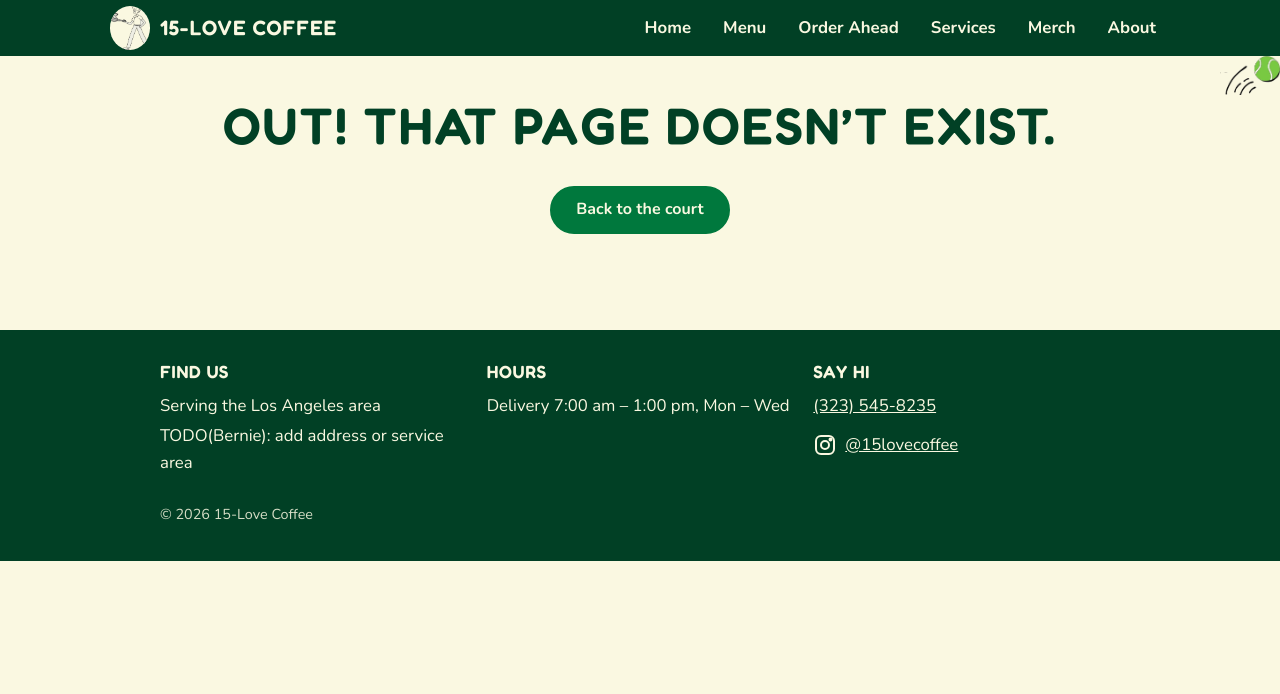
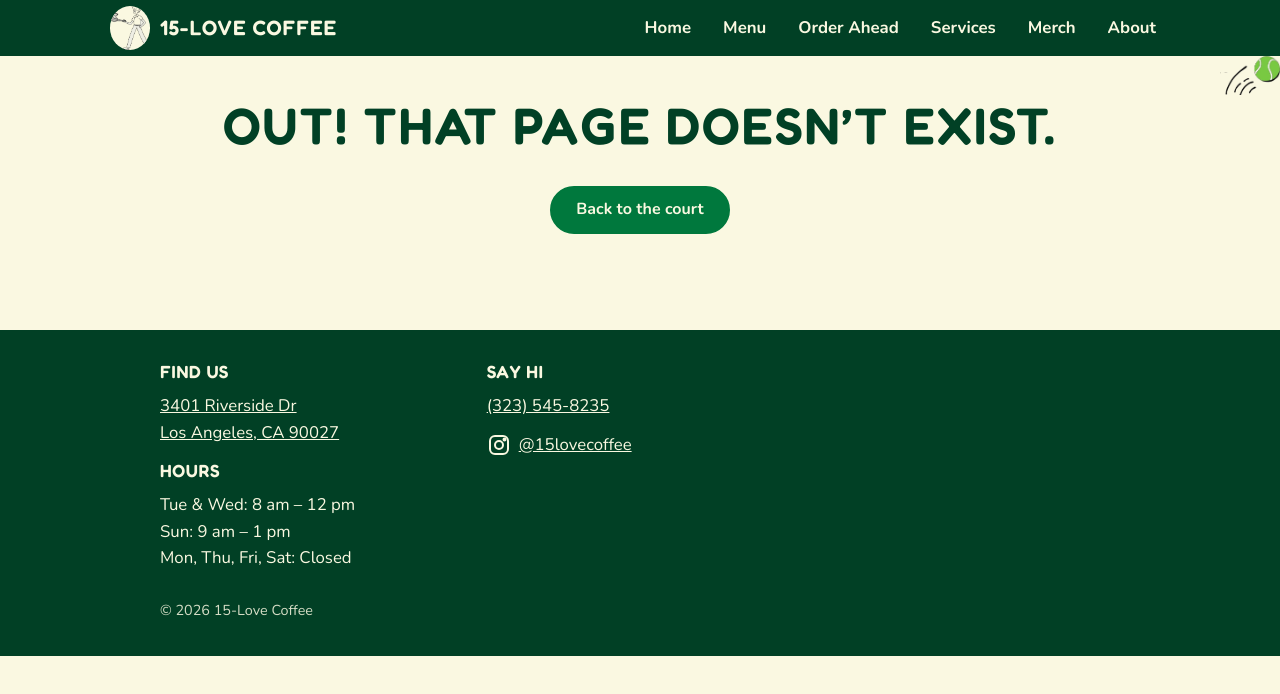
Before and after one commit to quintondang/15-love-coffee, a plain HTML site: page 404.html in a window 1280 px wide. Drawn offline with nearby package versions, Linux system fonts and the light colour scheme.

Commit message:
Add address and hours to footer
Co-Authored-By: Claude Sonnet 5.5 <noreply@anthropic.com>
Claude-Session: https://claude.ai/code/session_017cFVQhrY8HgyomCBtFMavT

```diff
--- a/404.html
+++ b/404.html
@@ -35,8 +35,8 @@
 </main>
 <footer class="site-footer">
   <div class="container">
-    <div><h2>Find us</h2><p>Serving the Los Angeles area <!-- TODO(Bernie): replace with address / service area --></p><p>TODO(Bernie): add address or service area</p></div>
-    <div><h2>Hours</h2><p>Delivery 7:00 am &ndash; 1:00 pm, Mon &ndash; Wed <!-- TODO(Bernie): confirm hours --></p></div>
+    <div><h2>Find us</h2><p><a href="https://www.google.com/maps/search/?api=1&amp;query=3401+Riverside+Dr+Los+Angeles+CA+90027" target="_blank" rel="noopener">3401 Riverside Dr<br>Los Angeles, CA 90027</a></p>
+      <h2 style="margin-top:14px">Hours</h2><p>Tue &amp; Wed: 8 am &ndash; 12 pm<br>Sun: 9 am &ndash; 1 pm<br>Mon, Thu, Fri, Sat: Closed</p></div>
     <div><h2>Say hi</h2><p><a href="tel:+13235458235">(323) 545-8235</a></p><p><a class="ig-link" href="https://www.instagram.com/15lovecoffee" target="_blank" rel="noopener"><svg width="24" height="24" viewBox="0 0 24 24" fill="none" stroke="currentColor" stroke-width="2" aria-hidden="true"><rect x="3" y="3" width="18" height="18" rx="5"/><circle cx="12" cy="12" r="4"/><circle cx="17.5" cy="6.5" r="1" fill="currentColor"/></svg> @15lovecoffee</a></p></div>
     <p class="copy">&copy; 2026 15-Love Coffee</p>
   </div>
```
Also changed, not shown: about.html (+2 -2 lines), index.html (+2 -2 lines), menu.html (+2 -2 lines), merch.html (+2 -2 lines), order.html (+2 -2 lines), services.html (+2 -2 lines), 1 other file.
